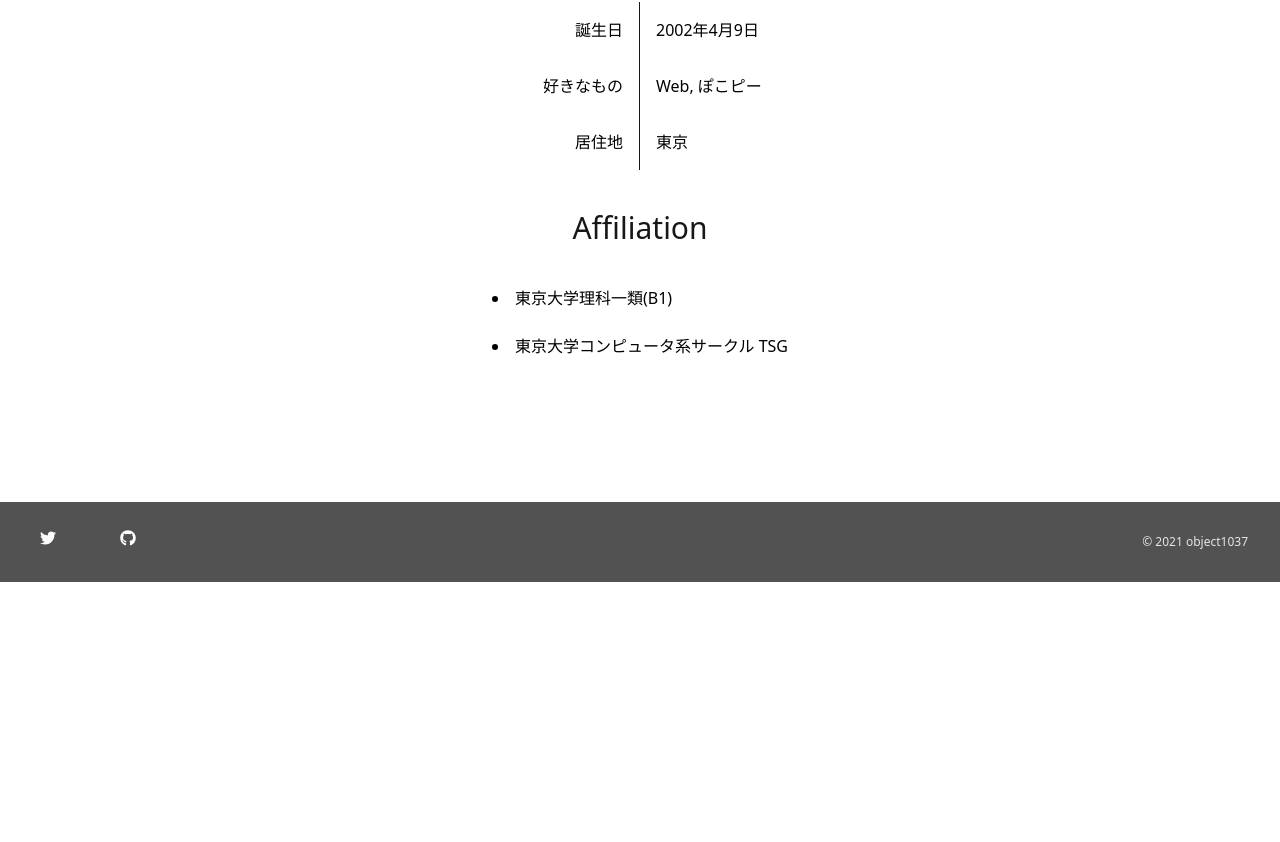
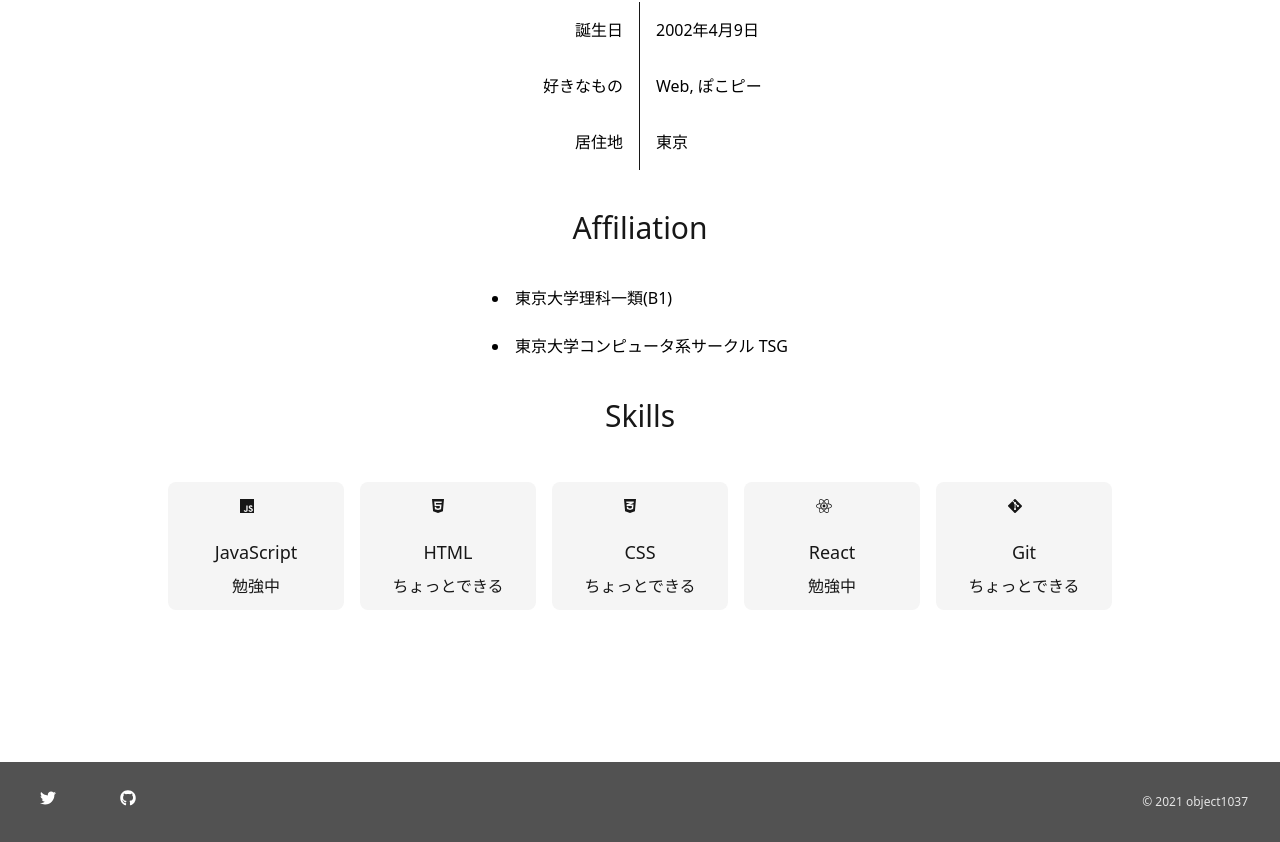
Before and after one commit to object1037/homepage, a Next.js app: page / in a window 1280 px wide. Shown: the part 378-1220 px from the top of the page. Before the commit the page ends 960 px from the top, so only its background shows below. Built offline with nearby package versions, Linux system fonts and the light colour scheme.

Commit message:
add skills section

```diff
--- /dev/null
+++ b/components/skill-card.tsx
@@ -0,0 +1,18 @@
+import { IconName } from '@fortawesome/fontawesome-common-types'
+import { FontAwesomeIcon } from '@fortawesome/react-fontawesome'
+
+interface skill {
+  name: string;
+  icon: IconName;
+  description: string;
+}
+
+export default function SkillCard(skill: skill) {
+  return (
+    <div className="flex flex-col flex-shrink-0 w-44 p-3 m-2 bg-gray-100 dark:bg-gray-800 rounded-lg">
+      <div className="w-8 h-8 mx-auto text-gray-900 dark:text-gray-100"><FontAwesomeIcon icon={['fab', skill.icon]} /></div>
+      <h2 className="mx-auto text-lg mt-3 mb-2 text-gray-900 dark:text-gray-100">{skill.name}</h2>
+      <span className="mx-auto text-base text-gray-900 dark:text-gray-100">{skill.description}</span>
+    </div>
+  )
+}
--- a/pages/index.tsx
+++ b/pages/index.tsx
@@ -2,6 +2,7 @@ import Head from 'next/head'
 import Header from '../components/header'
 import Footer from '../components/footer'
 import Section from '../components/section'
+import SkillCard from '../components/skill-card'
 
 export default function Home() {
   return (
@@ -39,6 +40,15 @@ export default function Home() {
             <li>東京大学コンピュータ系サークル TSG</li>
           </ul>
         </Section>
+        <Section title="Skills">
+          <div className="flex flex-row justify-center flex-wrap">
+            <SkillCard name="JavaScript" description="勉強中" icon="js" />
+            <SkillCard name="HTML" description="ちょっとできる" icon="html5" />
+            <SkillCard name="CSS" description="ちょっとできる" icon="css3-alt" />
+            <SkillCard name="React" description="勉強中" icon="react" />
+            <SkillCard name="Git" description="ちょっとできる" icon="git-alt" />
+          </div>
+        </Section>
       </main>
       <Footer />
     </>
```
